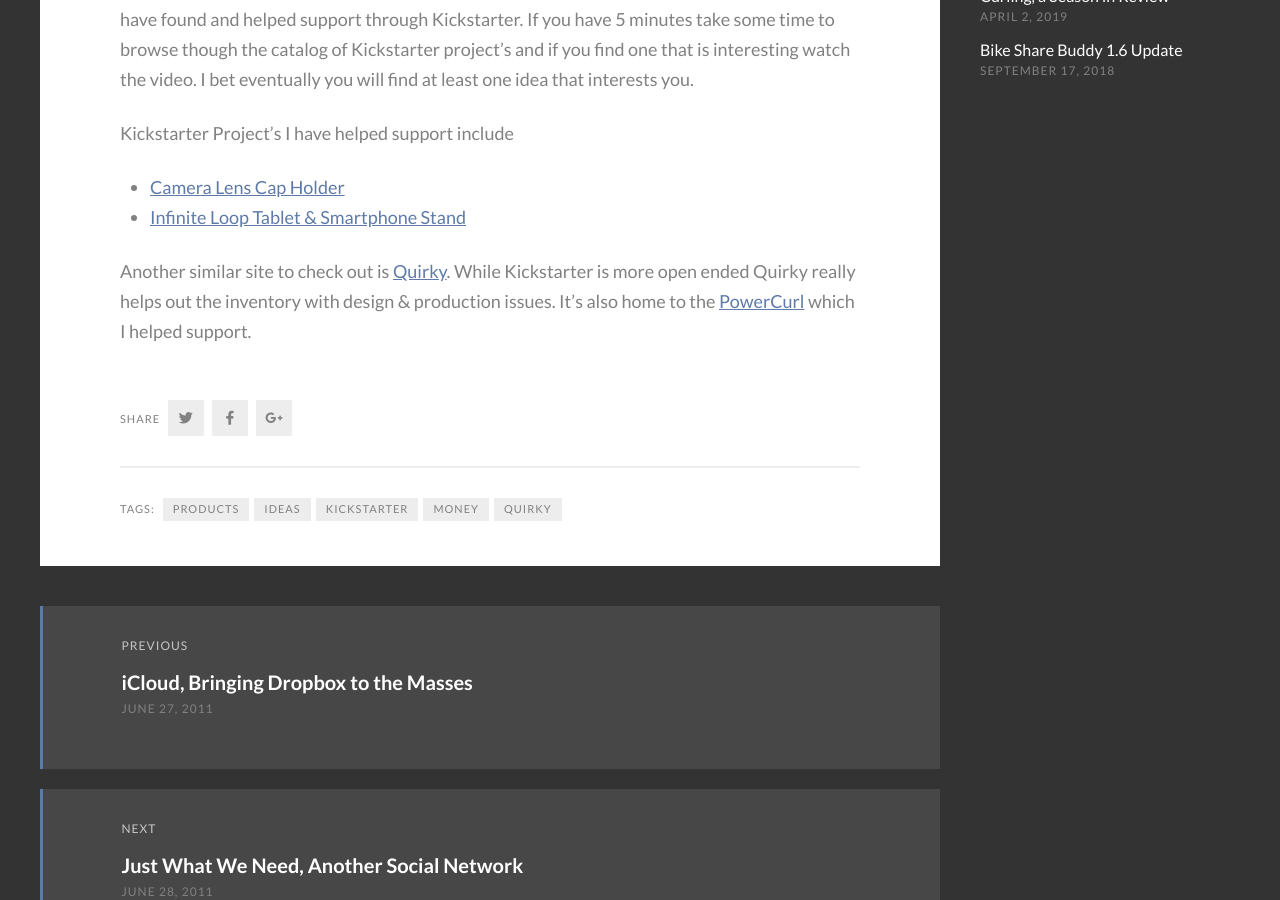
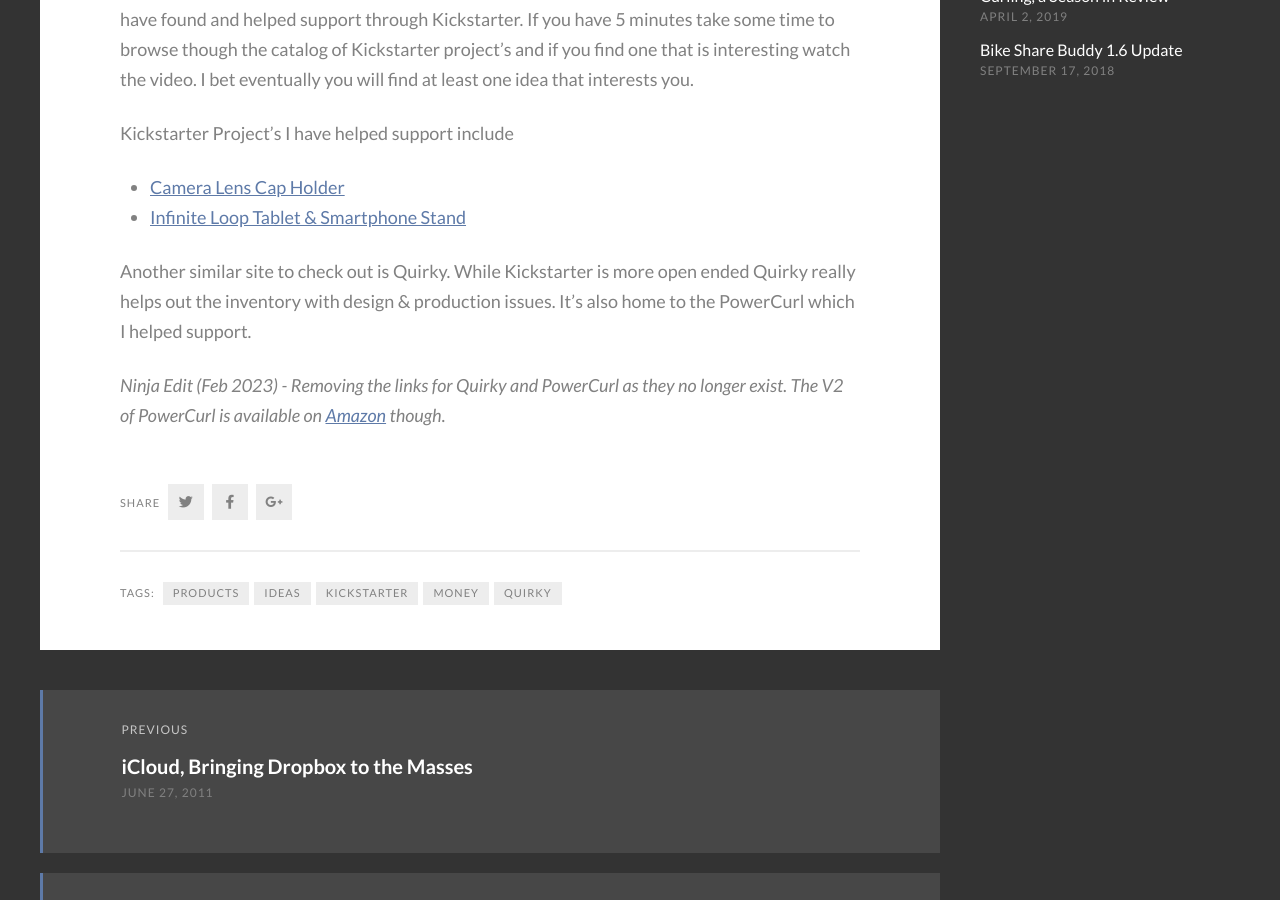
Before and after one commit to tomarra/tomarra.github.io, a Jekyll site: the page built from _posts/2011-06-28-Getting-Venture-Capital-from-Actual-Consumers.md, in a window 1280 px wide and 900 px high, scrolled down 707 px. Built offline with Jekyll 4.4.1, drawn with Linux system fonts in a browser that asks for light colours; some web fonts are replaced.

Commit message:
more updates

```diff
--- a/_posts/2011-06-28-Getting-Venture-Capital-from-Actual-Consumers.md
+++ b/_posts/2011-06-28-Getting-Venture-Capital-from-Actual-Consumers.md
@@ -13,4 +13,6 @@
 * [Camera Lens Cap Holder](http://www.kickstarter.com/projects/293194835/camera-lens-cap-holder)
 * [Infinite Loop Tablet & Smartphone Stand](http://www.kickstarter.com/projects/1851768099/the-infinite-loop-tablet-and-smartphone-stand)
 
-Another similar site to check out is [Quirky](http://www.quirky.com/). While Kickstarter is more open ended Quirky really helps out the inventory with design & production issues. It’s also home to the [PowerCurl](https://shop.quirky.com/collections/power-supply-docking-stations/products/powercurl-pop?variant=22135988483) which I helped support.
+Another similar site to check out is Quirky. While Kickstarter is more open ended Quirky really helps out the inventory with design & production issues. It’s also home to the PowerCurl which I helped support.
+
+*Ninja Edit (Feb 2023) - Removing the links for Quirky and PowerCurl as they no longer exist. The V2 of PowerCurl is available on [Amazon](https://www.amazon.com/Quirky-Powercurl-Organizer-Black-PPRCP-85BK/dp/B00KFS5UWU) though.*
```
Also changed, not shown: _posts/2014-08-15-What-I-Use-Mac-Software.md (+3 -1 lines), _posts/2014-09-25-Nokia-Portable-Wireless-Speker-Review.md (+4 -2 lines).
